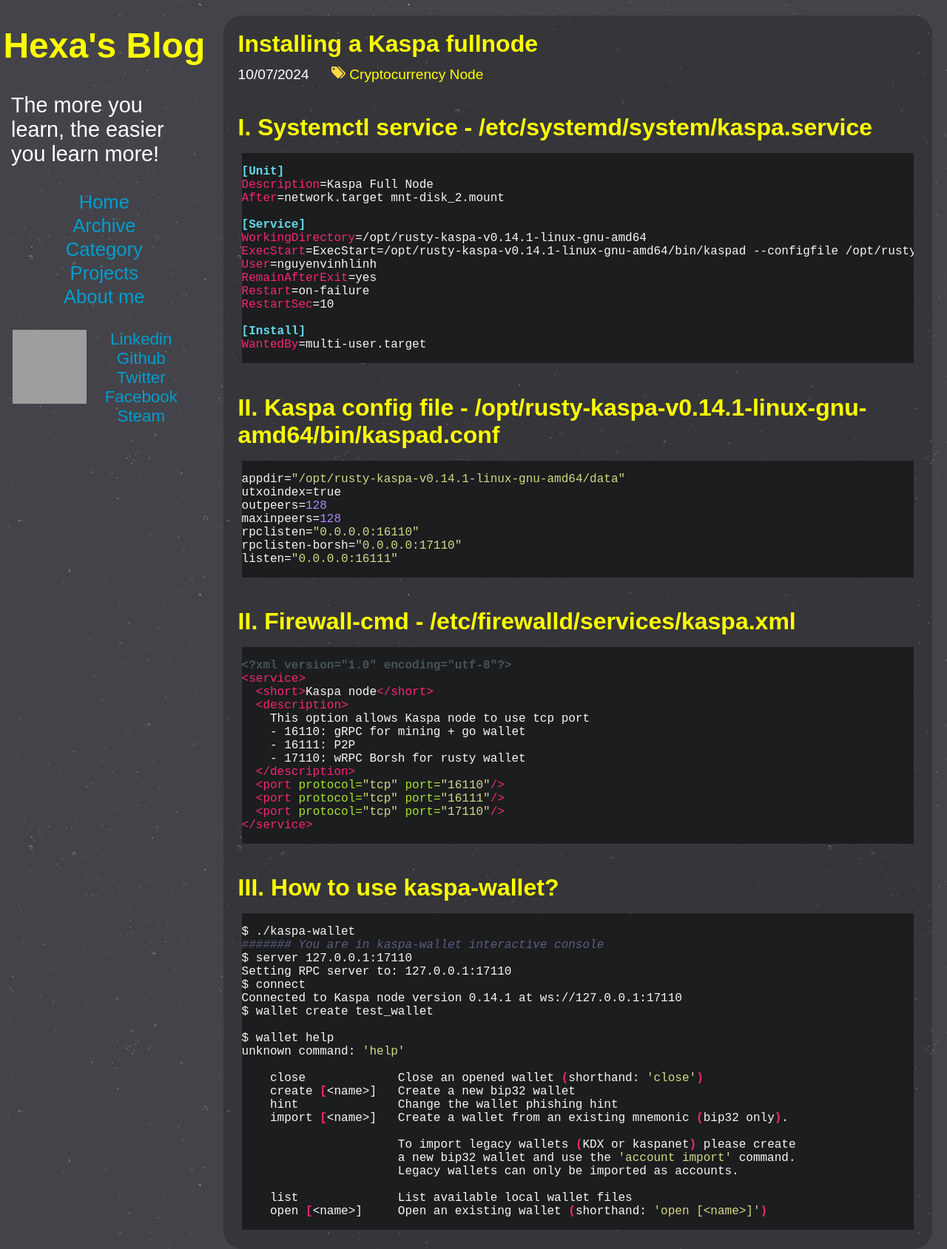
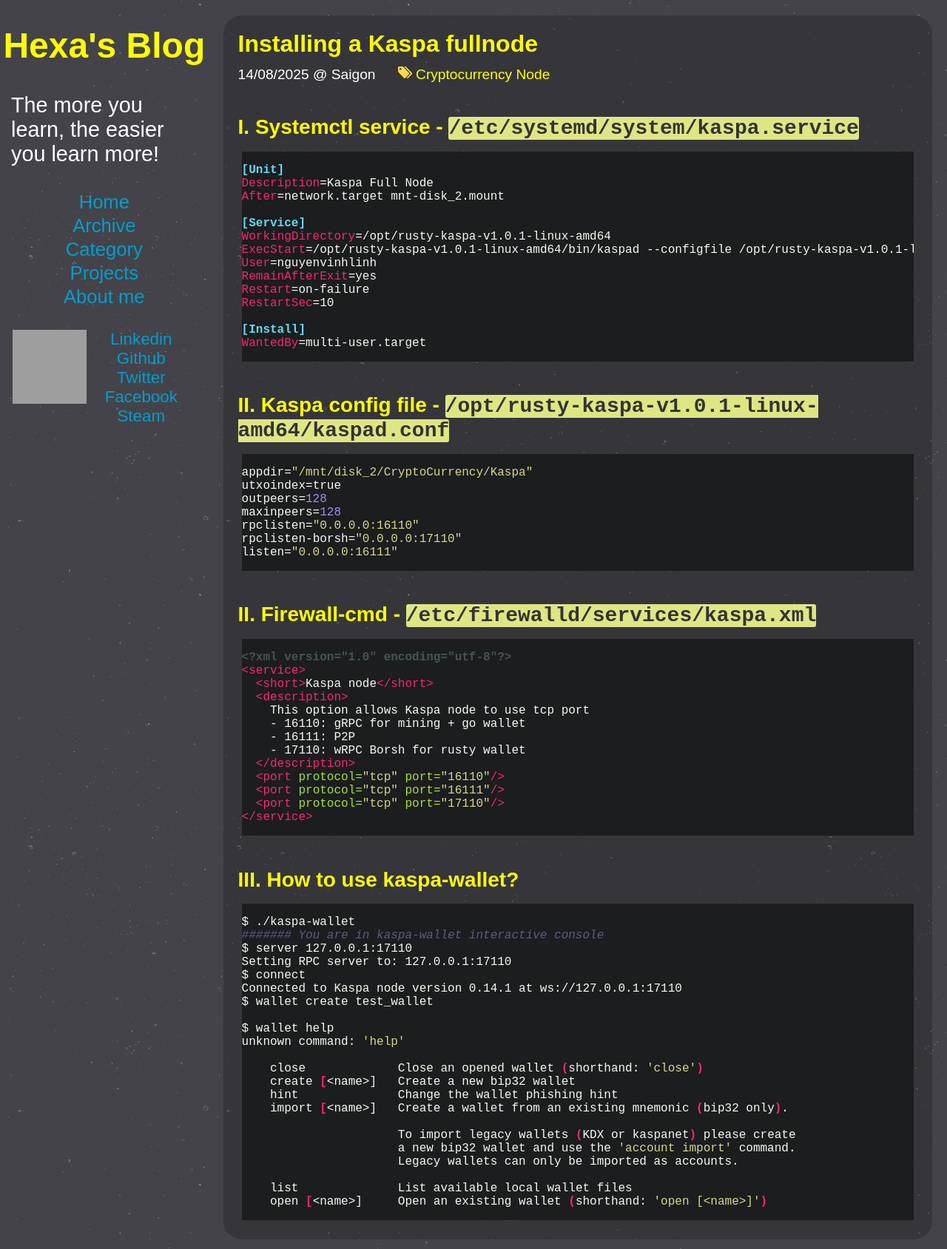
Before and after one commit to nguyenvinhlinh/nguyenvinhlinh.github.io, a Jekyll site: the page built from _posts/2024-07-10-Installing-a-Kaspa-fullnode.md, in a window 1280 px wide. Shown: the whole page at 74% size. Built offline with Jekyll 4.4.1, drawn with Linux system fonts in a browser that asks for light colours; comment, search, counter and statistics services are not loaded; grey boxes are pictures that could not be loaded.

Commit message:
update kaspa fullnode post.

```diff
--- a/_posts/2024-07-10-Installing-a-Kaspa-fullnode.md
+++ b/_posts/2024-07-10-Installing-a-Kaspa-fullnode.md
@@ -2,8 +2,8 @@
 layout: post
 title: "Installing a Kaspa fullnode"
 date: 2024-07-10 11:22:34
-update:
-location:
+update: 2025-08-14 14:37:20
+location: Saigon
 tags:
 - Cryptocurrency Node
 - Kaspa
@@ -14,7 +14,7 @@
 comments: true
 ---
 
-# I. Systemctl service - /etc/systemd/system/kaspa.service
+## I. Systemctl service - `/etc/systemd/system/kaspa.service`
 
 {% highlight systemd %}
 [Unit]
@@ -22,8 +22,8 @@
 After=network.target mnt-disk_2.mount
 
 [Service]
-WorkingDirectory=/opt/rusty-kaspa-v0.14.1-linux-gnu-amd64
-ExecStart=ExecStart=/opt/rusty-kaspa-v0.14.1-linux-gnu-amd64/bin/kaspad --configfile /opt/rusty-kaspa-v0.14.1-linux-gnu-amd64/bin/kaspad.conf
+WorkingDirectory=/opt/rusty-kaspa-v1.0.1-linux-amd64
+ExecStart=/opt/rusty-kaspa-v1.0.1-linux-amd64/bin/kaspad --configfile /opt/rusty-kaspa-v1.0.1-linux-amd64/kaspad.conf
 User=nguyenvinhlinh
 RemainAfterExit=yes
 Restart=on-failure
@@ -34,11 +34,11 @@
 {% endhighlight %}
 
 
-# II. Kaspa config file - /opt/rusty-kaspa-v0.14.1-linux-gnu-amd64/bin/kaspad.conf
+## II. Kaspa config file - `/opt/rusty-kaspa-v1.0.1-linux-amd64/kaspad.conf`
 
 
 {% highlight config %}
-appdir="/opt/rusty-kaspa-v0.14.1-linux-gnu-amd64/data"
+appdir="/mnt/disk_2/CryptoCurrency/Kaspa"
 utxoindex=true
 outpeers=128
 maxinpeers=128
@@ -47,10 +47,7 @@
 listen="0.0.0.0:16111"
 {% endhighlight %}
 
-
-
-
-# II. Firewall-cmd - /etc/firewalld/services/kaspa.xml
+## II. Firewall-cmd - `/etc/firewalld/services/kaspa.xml`
 
 {% highlight xml %}
 <?xml version="1.0" encoding="utf-8"?>
@@ -68,7 +65,8 @@
 </service>
 {% endhighlight %}
 
-# III. How to use kaspa-wallet?
+## III. How to use kaspa-wallet?
+
 {% highlight sh %}
 $ ./kaspa-wallet
 ####### You are in kaspa-wallet interactive console
```
